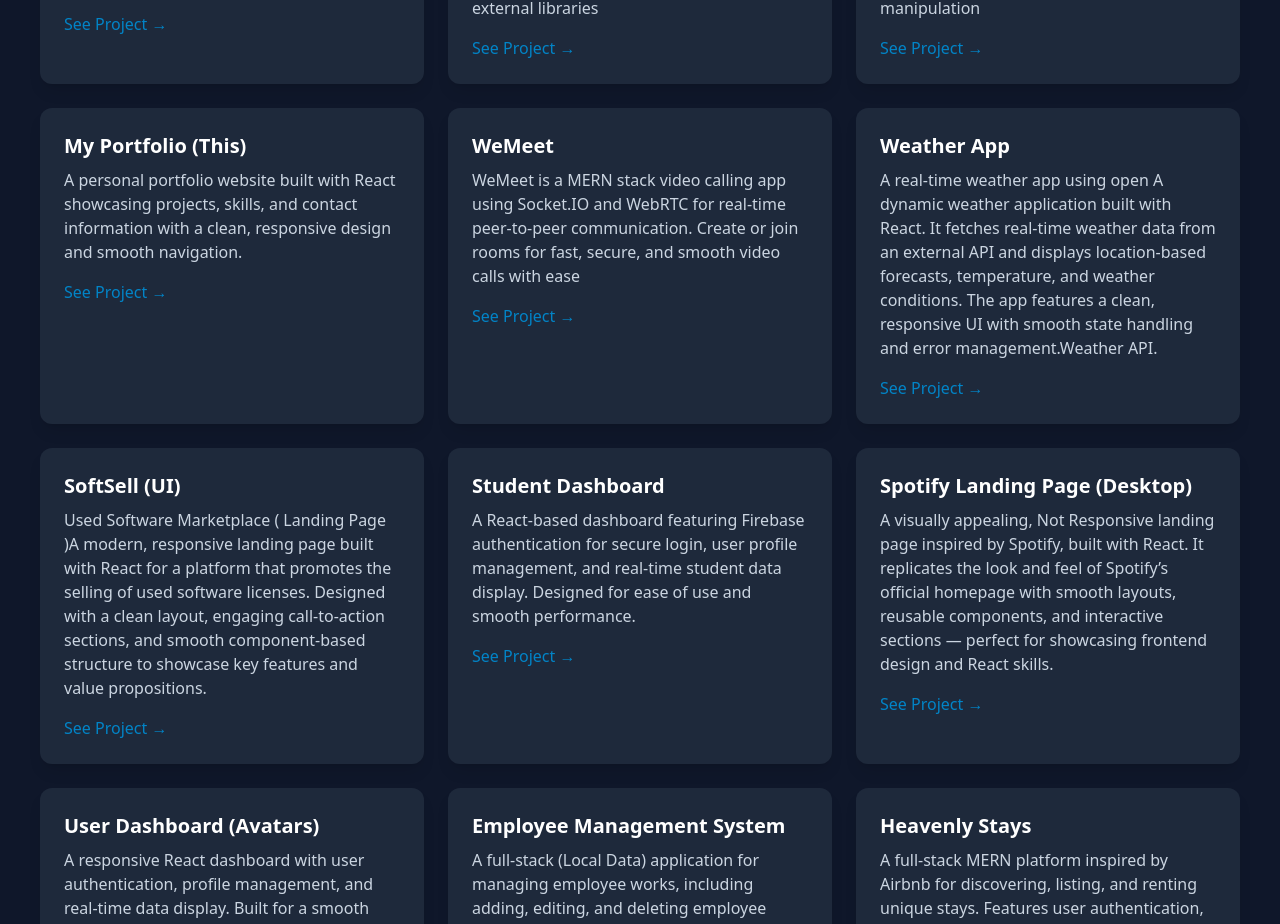
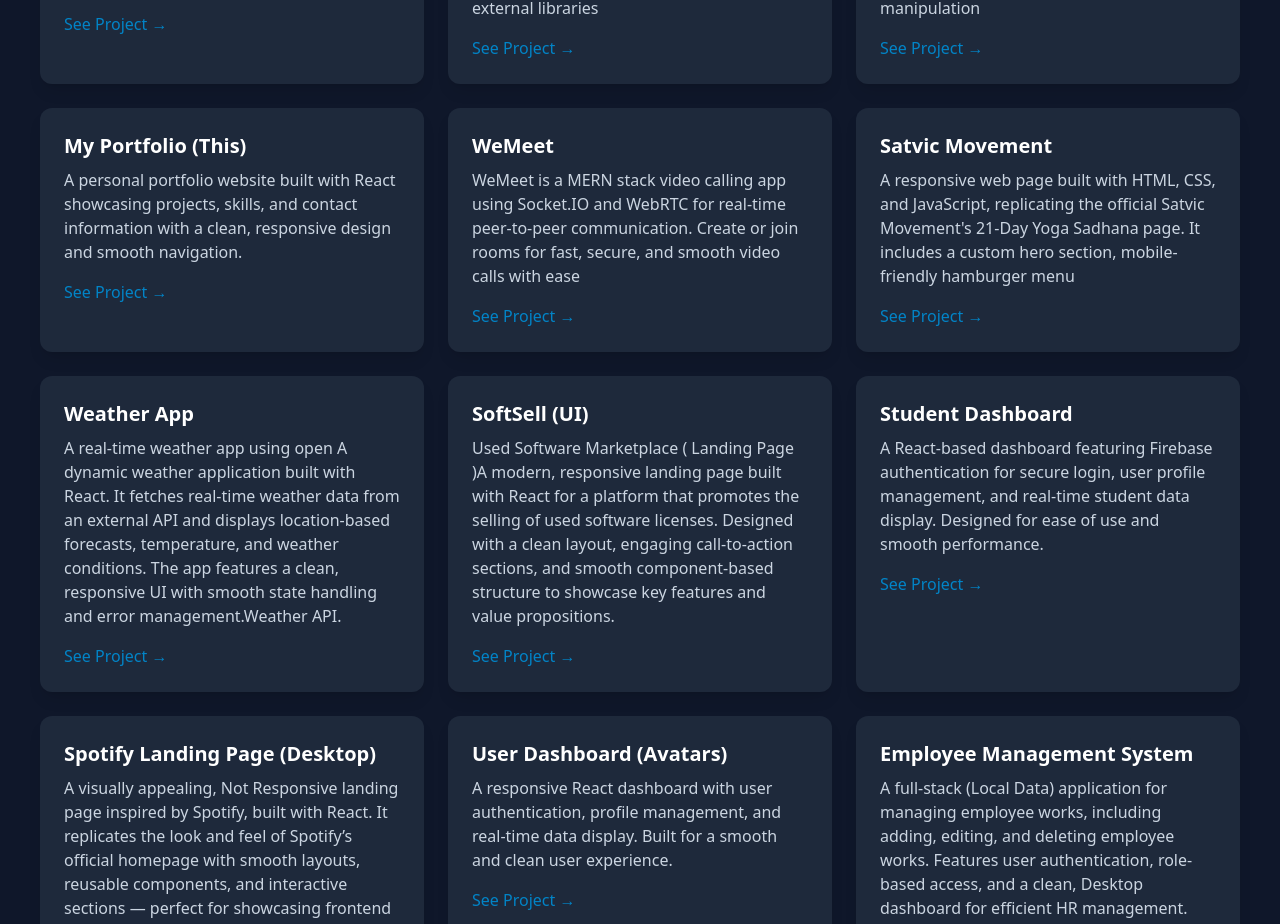
Before and after one commit to sooraj4sure/My-Portfolio, a React (Vite) app: page / in a window 1280 px wide. Shown: the part 1010-1934 px from the top of the page. Built offline with nearby package versions, Linux system fonts and the light colour scheme.

Commit message:
new project called satvic movement added

```diff
--- a/src/components/Projects.jsx
+++ b/src/components/Projects.jsx
@@ -32,6 +32,11 @@ const projects = [
     name: "WeMeet",
     description: "WeMeet is a MERN stack video calling app using Socket.IO and WebRTC for real-time peer-to-peer communication. Create or join rooms for fast, secure, and smooth video calls with ease",
     link: "https://we-meet-video-calling-app.vercel.app/",
+  },
+  {
+    name: "Satvic Movement",
+    description: "A responsive web page built with HTML, CSS, and JavaScript, replicating the official Satvic Movement's 21-Day Yoga Sadhana page. It includes a custom hero section, mobile-friendly hamburger menu",
+    link: "https://satvic-movement-three.vercel.app/",
   },
 
   {
```
